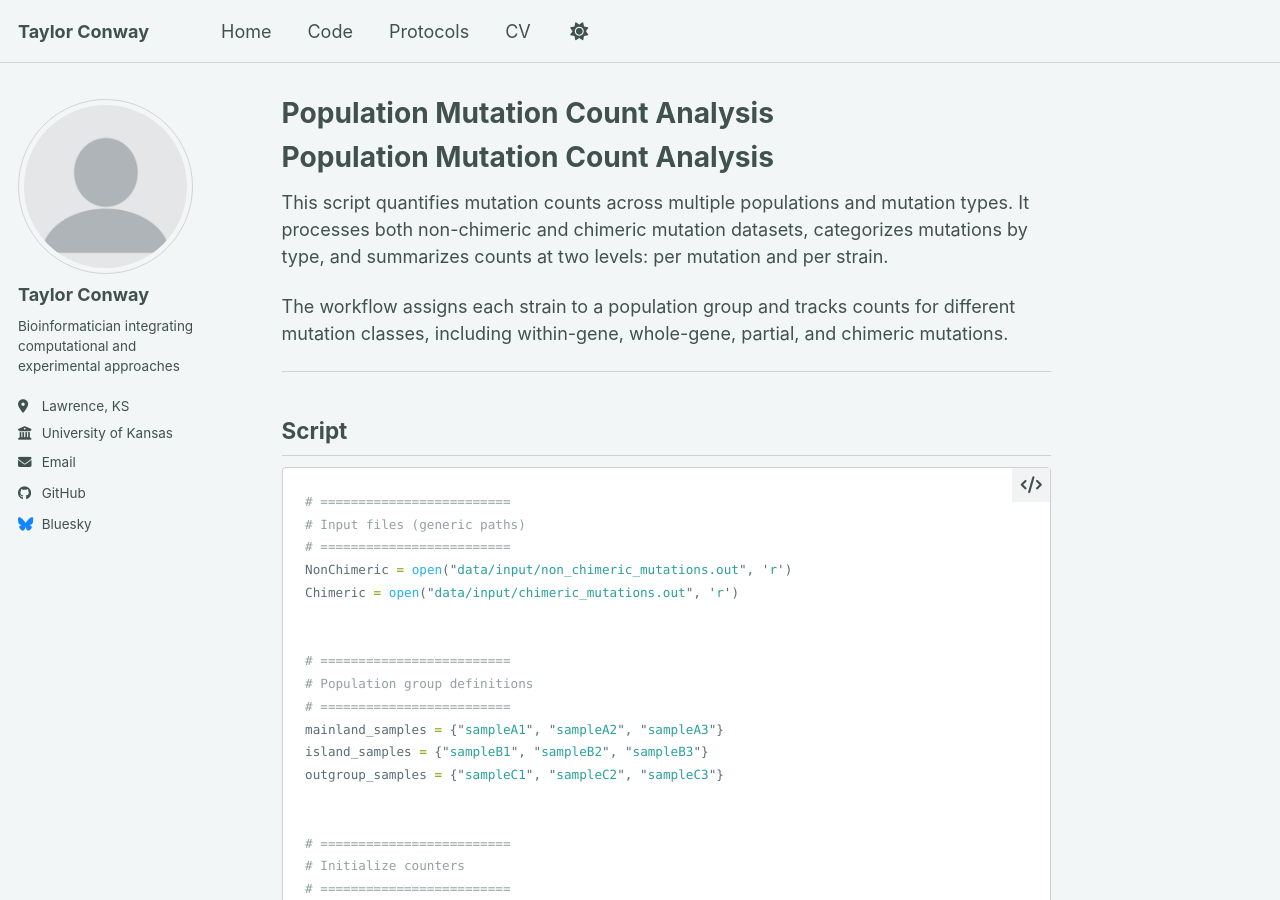
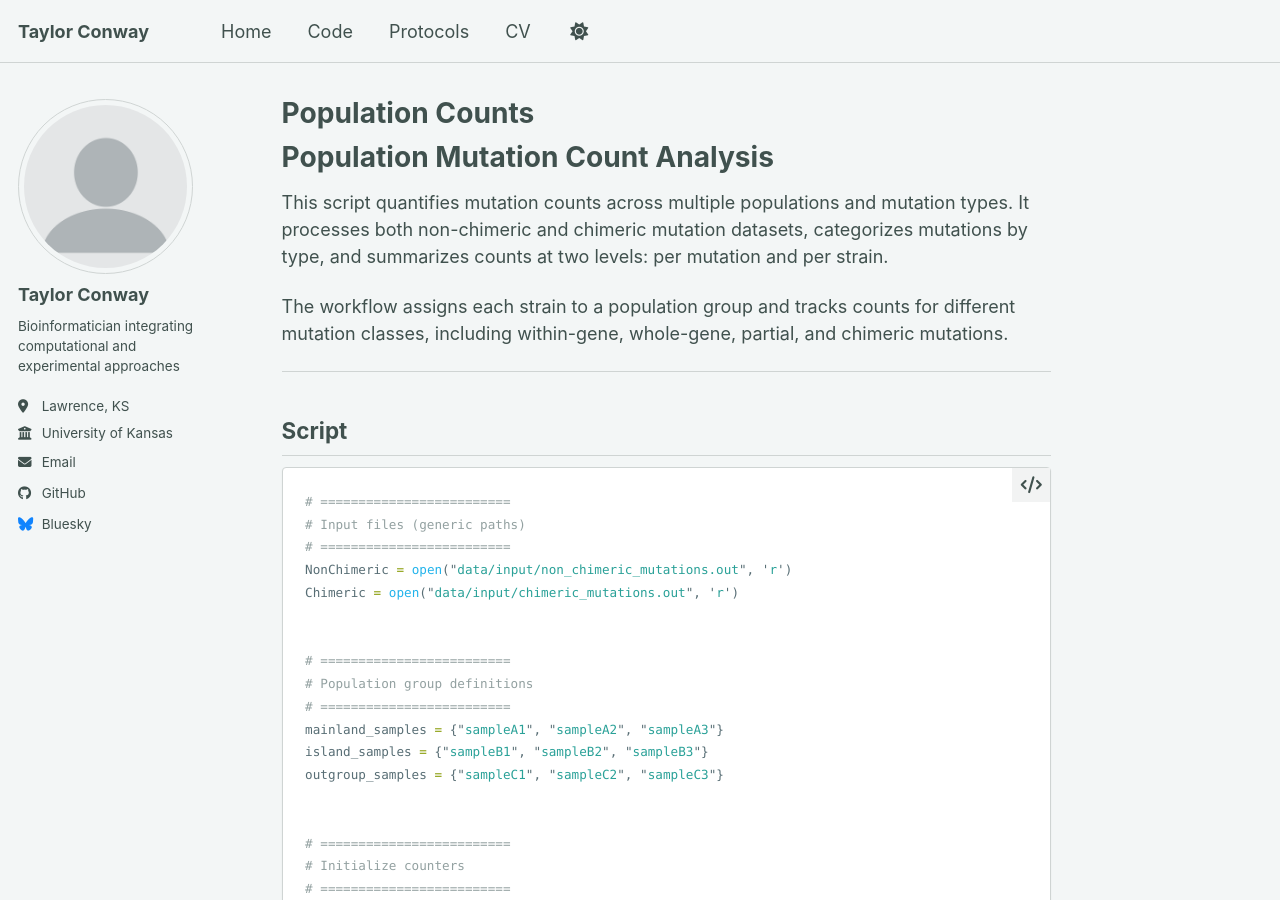
Before and after one commit to ShesCodingOverHere/TaylorConway.github.io, a Jekyll site: the page built from files/population_counts.md, in a window 1280 px wide and 900 px high. Built offline with Jekyll 4.4.1, drawn with Linux system fonts in a browser that asks for light colours; a script bundle is joined from its source files by our own code; library files that are not in the unit come from our copies.

Commit message:
Update population_counts.md

```diff
--- a/files/population_counts.md
+++ b/files/population_counts.md
@@ -1,5 +1,7 @@
 ---
-title: "Population Mutation Count Analysis"
+layout: single
+title: "Population Counts"
+permalink: /files/population_counts/
 ---
 
 # Population Mutation Count Analysis
```
